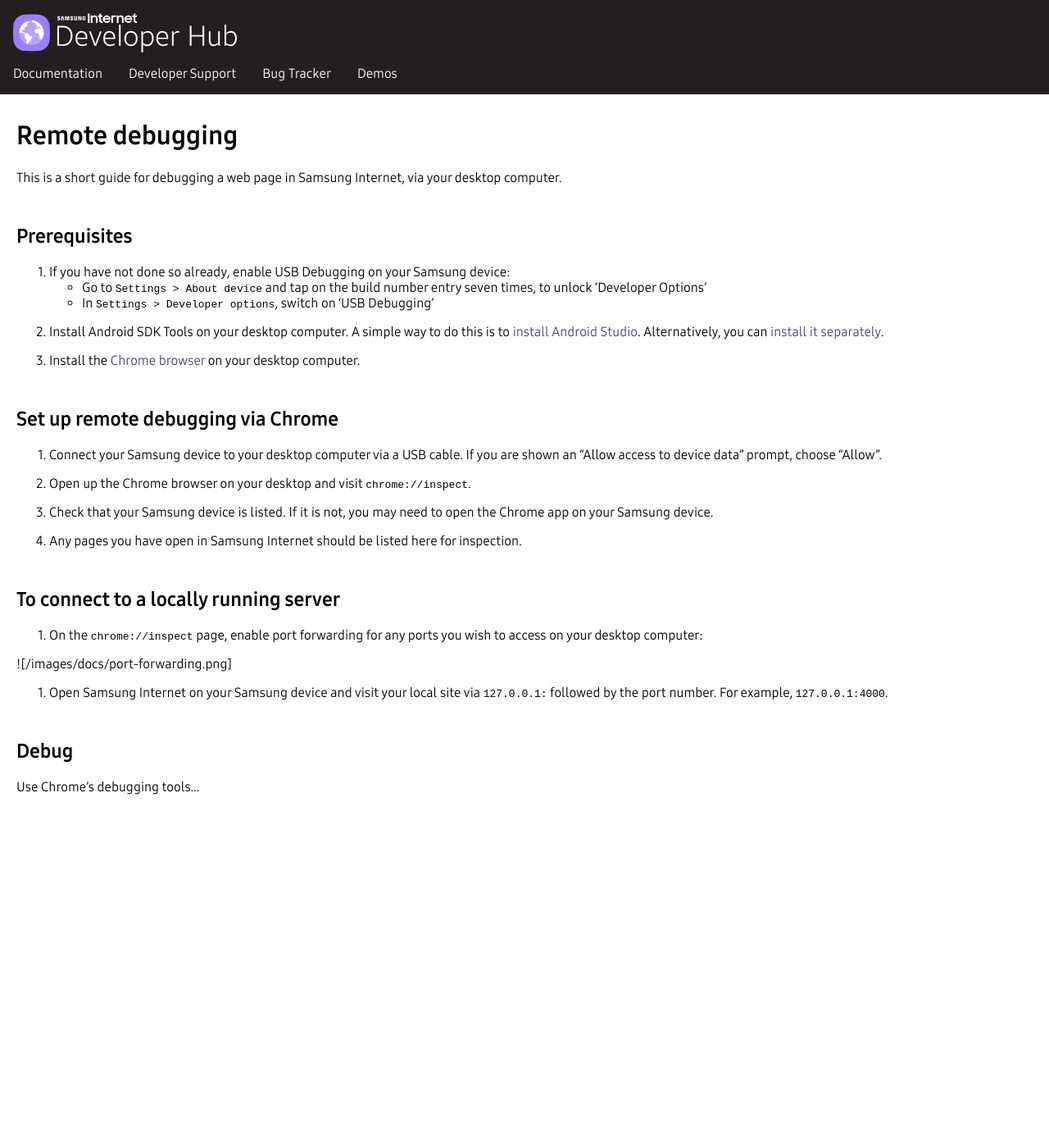
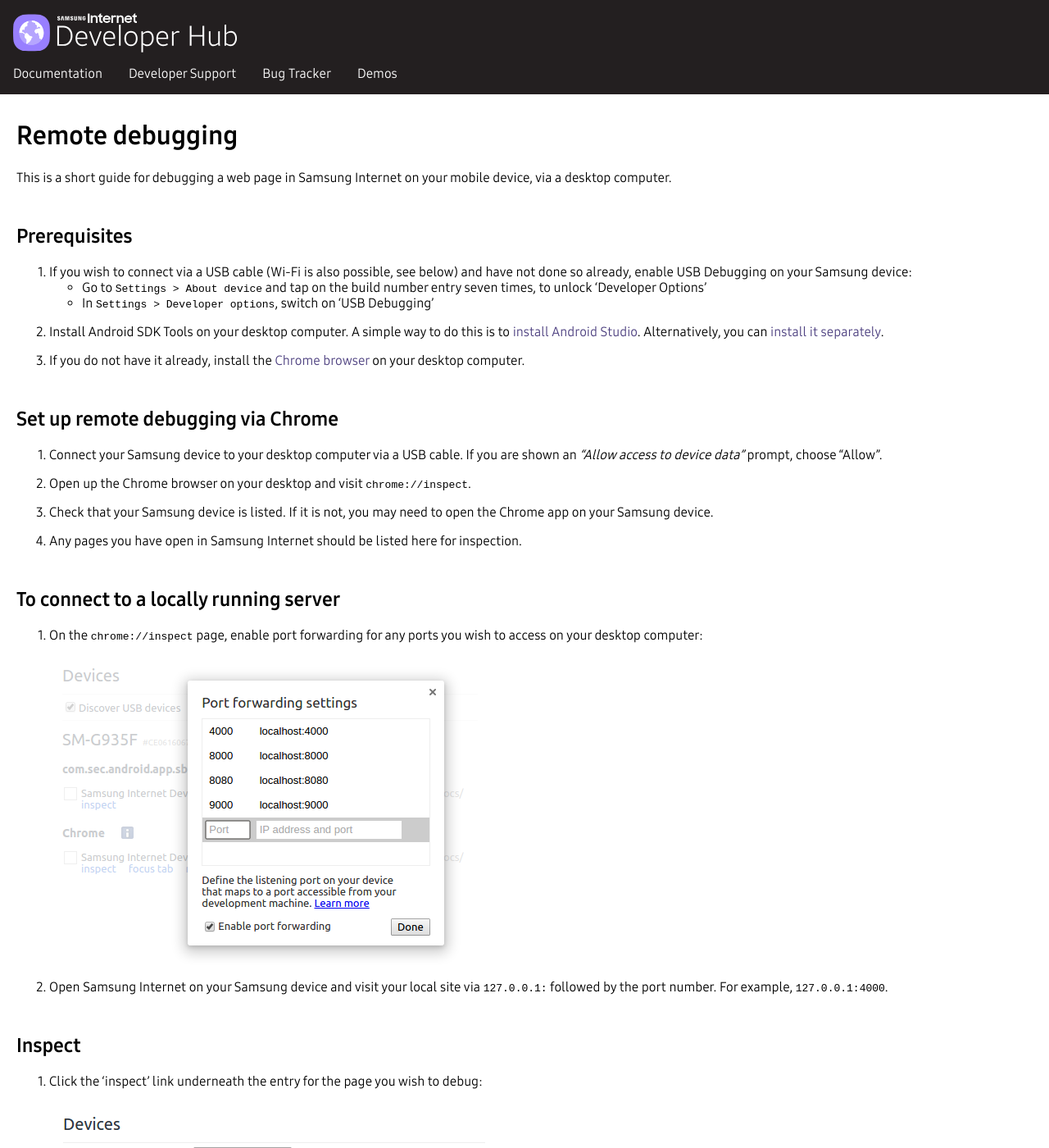
Before and after one commit to SamsungInternet/homepage-archive, a Jekyll site: the page built from docs/remote-debugging.md, in a window 1280 px wide and 1400 px high. Shown: the whole window at 82% size. Built offline with Jekyll 4.4.1, drawn with Linux system fonts in a browser that asks for light colours; some of the changed text lies outside the part shown.

Commit message:
More work on docs

```diff
--- a/docs/remote-debugging.md
+++ b/docs/remote-debugging.md
@@ -4,23 +4,25 @@
 ---
 # Remote debugging
 
-This is a short guide for debugging a web page in Samsung Internet, via your desktop computer.
+This is a short guide for debugging a web page in Samsung Internet on your mobile device, via a
+desktop computer.
 
 ## Prerequisites
 
-1. If you have not done so already, enable USB Debugging on your Samsung device:
+1. If you wish to connect via a USB cable (Wi-Fi is also possible, see below) and have not done so
+already, enable USB Debugging on your Samsung device:
   * Go to `Settings > About device` and tap on the build number entry seven times, to unlock 'Developer Options'
   * In `Settings > Developer options`, switch on 'USB Debugging'
 
 1. Install Android SDK Tools on your desktop computer. A simple way to do this is to [install Android Studio](https://developer.android.com/studio/install.html).
 Alternatively, you can [install it separately](https://developer.android.com/studio/releases/sdk-tools.html).
 
-1. Install the [Chrome browser](https://www.google.co.uk/chrome/browser/) on your desktop computer.
+1. If you do not have it already, install the [Chrome browser](https://www.google.co.uk/chrome/browser/) on your desktop computer.
 
 ## Set up remote debugging via Chrome
 
 1. Connect your Samsung device to your desktop computer via a USB cable. If you are shown an
-"Allow access to device data" prompt, choose "Allow".
+*"Allow access to device data"* prompt, choose "Allow".
 
 1. Open up the Chrome browser on your desktop and visit `chrome://inspect`.
 
@@ -33,11 +35,25 @@
 
 1. On the `chrome://inspect` page, enable port forwarding for any ports you wish to access on your desktop computer:
 
-![/images/docs/port-forwarding.png]
+    ![Port forwarding](/images/docs/port-fowarding.png)
 
 1. Open Samsung Internet on your Samsung device and visit your local site via `127.0.0.1:` followed by
 the port number. For example, `127.0.0.1:4000`.
 
-## Debug
+## Inspect
 
-Use Chrome's debugging tools...
+1. Click the 'inspect' link underneath the entry for the page you wish to debug:
+
+    ![Chrome inspect page](/images/docs/chrome-inspect.png)
+
+1. Now you can use the debugging tools in Chrome, as usual. Please see the
+[Chrome DevTools guide](https://developer.chrome.com/devtools) for more information.
+
+    <img src="/images/docs/dev-tools.png" width="600px" alt="Dev tools"/>
+
+## Wireless debugging
+
+It is also possible to debug over Wi-Fi, instead of a USB connection. (This is particularly helpful for
+debugging Samsung Internet for Gear VR). [Check here for how to set up ADB](https://developer.android.com/studio/command-line/adb.html#wireless).
+You may find the [ADB Wireless app](https://play.google.com/store/apps/details?id=za.co.henry.hsu.adbwirelessbyhenry&hl=en_GB)
+useful in order to assist with this.
```
Also changed, not shown: docs/index.md (+2 -7 lines), images/docs/chrome-inspect.png (added), images/docs/dev-tools.png (added).
